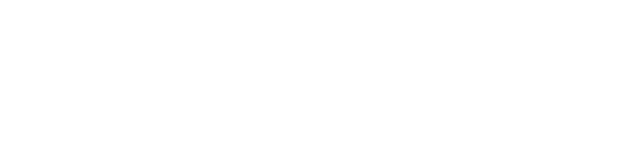
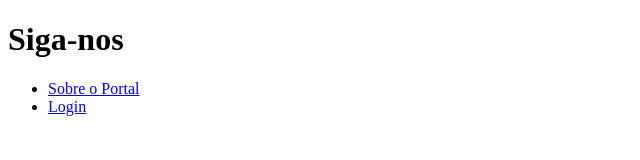
Before and after one commit to Agmar25/formulario, a plain HTML site: page index.html in a window 1280 px wide. Shown: the whole page, without its empty margins (0-640 px from the left). Drawn offline with Linux system fonts and the light colour scheme.

Commit message:
add
criando o cabeçalho e o css

```diff
--- a/index.html
+++ b/index.html
@@ -3,9 +3,29 @@
 <head>
     <meta charset="UTF-8">
     <meta name="viewport" content="width=device-width, initial-scale=1.0">
-    <title>Logui</title>
+    <link rel="stylesheet" href="style.css">
+    <title>Login</title>
 </head>
 <body>
+    <header>
+        <div class="container">
+            <h1>Siga-nos</h1>
+            <nav>
+                <ul>
+                    <li>
+                        <a href="#">Sobre o Portal</a>
+                    </li>
+                    <li>
+                        <a href="#">Login</a>
+                    </li>
+                </ul>
+            </nav>
+        </div>
+    </header>
+    <section>
+        <div class="container">
 
+        </div>
+    </section>
 </body>
 </html>
--- /dev/null
+++ b/style.css
@@ -0,0 +1,3 @@
+*{
+
+}
```
